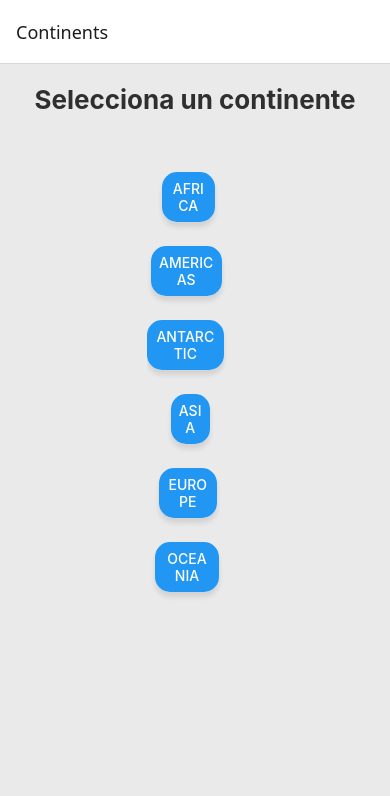
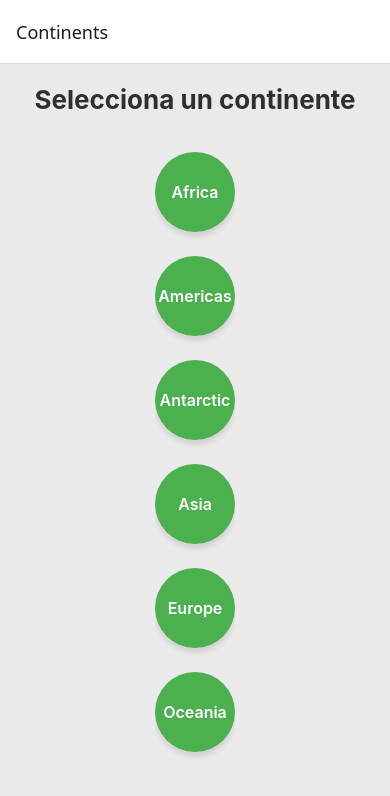
Before and after one commit to Castellon-ACM/Continentes, a React Native app: screen /Continents in a window 390 px wide. Shown: the top 796 px of the page. Built offline with nearby package versions, Linux system fonts and the light colour scheme.

Commit message:
Cambio de la vision de la app, añado botón

```diff
--- a/App.tsx
+++ b/App.tsx
@@ -5,6 +5,7 @@ import { createStackNavigator } from '@react-navigation/stack';
 import ContinentsScreen from './src/screens/ContinentsScreen';
 import CountriesScreen from './src/screens/CountriesScreen';
 import CountriesMap from './src/screens/CountriesMap';
+import BotonPaginaAnterior from './src/components/BotonPaginaAnterior';
 
 const Stack = createStackNavigator();
 
@@ -14,7 +15,15 @@ function App() {
       <Stack.Navigator initialRouteName="Continents">
         <Stack.Screen name="Continents" component={ContinentsScreen} />
         <Stack.Screen name="Countries" component={CountriesScreen} />
-        <Stack.Screen name="CountriesMap" component={CountriesMap} />
+        <Stack.Screen
+          name="CountriesMap"
+          component={CountriesMap}
+          options={({ navigation }) => ({
+            headerLeft: () => (
+              <BotonPaginaAnterior onPress={() => navigation.goBack()} />
+            ),
+          })}
+        />
       </Stack.Navigator>
     </NavigationContainer>
   );
--- a/src/adapter/CountriesAdapter.ts
+++ b/src/adapter/CountriesAdapter.ts
@@ -9,10 +9,8 @@ export class CountriesAdapter {
         const http = new HttpAxios(Config.countriesAPI);
 
         try {
-          // Obtener datos de países
           const countriesList = await http.getCountries(continent);
 
-          // Manejo de errores
           if (countriesList instanceof HttpError) {
             console.error("Error fetching countries:");
             return [];
--- /dev/null
+++ b/src/components/BotonPaginaAnterior.tsx
@@ -0,0 +1,26 @@
+import React from 'react';
+import { TouchableOpacity, Text, StyleSheet } from 'react-native';
+
+
+export default function BotonPaginaAnterior({ onPress }: { onPress: () => void }) {
+  return (
+    <TouchableOpacity style={styles.button} onPress={onPress}>
+      <Text style={styles.buttonText}>Go Back</Text>
+    </TouchableOpacity>
+  );
+}
+
+const styles = StyleSheet.create({
+  button: {
+    margin: 20,
+    padding: 15,
+    backgroundColor: '#3498db',
+    borderRadius: 10,
+    alignItems: 'center',
+  },
+  buttonText: {
+    color: '#fff',
+    fontSize: 16,
+    fontWeight: '600',
+  },
+});
--- a/src/components/ComponentForCountry.tsx
+++ b/src/components/ComponentForCountry.tsx
@@ -1,10 +1,26 @@
-import React from "react";
+import React, { useState } from "react";
 import { View, Text, TouchableOpacity, StyleSheet } from "react-native";
 import { SvgUri } from "react-native-svg";
 
-export default function CountryCard({ name, capital, flag, languages, onPress }: any) {
+export default function CountryCard({ name, capital, flag, languages, mapInfo, onPress }: any) {
+  const [showMapInfo, setShowMapInfo] = useState(false);
+
   return (
-    <TouchableOpacity onPress={onPress} style={styles.card}>
+    <View style={styles.card}>
+      <TouchableOpacity
+        style={styles.mapButton}
+        onPress={() => setShowMapInfo(!showMapInfo)}
+      >
+        <Text style={styles.mapButtonText}>Mostrar información del mapa</Text>
+      </TouchableOpacity>
+
+      {showMapInfo && (
+        <View style={styles.mapInfoContainer}>
+          <Text style={styles.mapInfoText}>{mapInfo}</Text>
+        </View>
+      )}
+
+      <TouchableOpacity onPress={onPress} style={styles.cardContent}>
         <View style={styles.flagContainer}>
           <SvgUri uri={flag} width={70} height={50} />
         </View>
@@ -14,12 +30,12 @@ export default function CountryCard({ name, capital, flag, languages, onPress }:
           <Text style={styles.languages}>Languages: {languages.join(", ")}</Text>
         </View>
       </TouchableOpacity>
+    </View>
   );
 }
 
 const styles = StyleSheet.create({
   card: {
-    flexDirection: "row",
     backgroundColor: "#f4f6f9",
     borderRadius: 10,
     padding: 15,
@@ -27,6 +43,31 @@ const styles = StyleSheet.create({
     borderColor: "#d1d8e0",
     borderWidth: 1,
     overflow: "hidden",
+  },
+  mapButton: {
+    backgroundColor: "#007bff",
+    padding: 10,
+    borderRadius: 5,
+    marginBottom: 10,
+  },
+  mapButtonText: {
+    color: "#fff",
+    textAlign: "center",
+    fontSize: 16,
+    fontWeight: "bold",
+  },
+  mapInfoContainer: {
+    backgroundColor: "#e9ecef",
+    padding: 10,
+    borderRadius: 5,
+    marginBottom: 15,
+  },
+  mapInfoText: {
+    color: "#495057",
+    fontSize: 14,
+  },
+  cardContent: {
+    flexDirection: "row",
   },
   flagContainer: {
     width: 70,
--- a/src/screens/ContinentsScreen.tsx
+++ b/src/screens/ContinentsScreen.tsx
@@ -1,5 +1,5 @@
 import React from 'react';
-import { StyleSheet, FlatList, Text, View, Button } from 'react-native';
+import { StyleSheet, FlatList, Text, View, TouchableOpacity, TextStyle, ViewStyle } from 'react-native';
 import { Region } from '../config/responses/DatosCountries';
 
 const continents = Object.values(Region).map(region => ({ name: region }));
@@ -10,12 +10,9 @@ export default function ContinentsScreen({ navigation }: any) {
     };
 
     const renderItem = ({ item }: { item: { name: string } }) => (
-        <View style={styles.listItem}>
-            <Button
-                title={item.name}
-                onPress={() => navigateToCountries(item.name)}
-            />
-        </View>
+        <TouchableOpacity style={styles.button} onPress={() => navigateToCountries(item.name)}>
+            <Text style={styles.buttonText}>{item.name}</Text>
+        </TouchableOpacity>
     );
 
     return (
@@ -47,20 +44,26 @@ const styles = StyleSheet.create({
         textAlign: 'center',
     },
     list: {
-        width: '100%',
         alignItems: 'center',
-        marginTop: 20,
     },
-    listItem: {
-        width: '80%',
+    button: {
+        width: 80,
+        height: 80,
+        borderRadius: 40,
+        backgroundColor: '#4CAF50',
+        justifyContent: 'center',
+        alignItems: 'center',
         marginVertical: 12,
-        borderRadius: 15,
-        overflow: 'hidden',
-        backgroundColor: '#fff',
         shadowColor: '#000',
         shadowOffset: { width: 0, height: 5 },
         shadowOpacity: 0.1,
         shadowRadius: 5,
         elevation: 5,
-    },
+    } as ViewStyle,
+    buttonText: {
+        color: '#fff',
+        fontSize: 16,
+        fontWeight: '600',
+        textAlign: 'center',
+    } as TextStyle,
 });
--- a/src/screens/CountriesMap.tsx
+++ b/src/screens/CountriesMap.tsx
@@ -1,5 +1,5 @@
-import { Button, Image, StyleSheet, Text, View, ScrollView } from 'react-native';
 import React from 'react';
+import { StyleSheet, Text, View, ScrollView, Image, TouchableOpacity } from 'react-native';
 import { WebView } from 'react-native-webview';
 
 export default function CountriesMap({ route, navigation }: any) {
@@ -7,30 +7,27 @@ export default function CountriesMap({ route, navigation }: any) {
 
   if (!latlng || latlng.length < 2) {
     return (
-      <View>
-        <Text>No location available for this country.</Text>
+      <View style={styles.errorContainer}>
+        <Text style={styles.errorText}>No location available for this country.</Text>
       </View>
-
     );
   }
 
-  const lat = latlng[0];
-  const lng = latlng[1];
-
+  const [lat, lng] = latlng;
   const mapURL = `https://www.openstreetmap.org/?mlat=${lat}&mlon=${lng}#map=5/${lat}/${lng}`;
 
   return (
     <ScrollView style={styles.container}>
-      <View style={styles.flagContainer}>
+      <View style={styles.headerContainer}>
         <Image source={{ uri: flag }} style={styles.flag} />
+        <Text style={styles.countryName}>{name}</Text>
       </View>
-      <View style={styles.infoContainer}>
-        <Text style={styles.title}>{name}</Text>
-        <Text style={styles.infoText}>Continent: <Text style={styles.highlight}>{continent}</Text></Text>
-        <Text style={styles.infoText}>Capital: <Text style={styles.highlight}>{capital}</Text></Text>
-        <Text style={styles.infoText}>Language: <Text style={styles.highlight}>{language}</Text></Text>
-        <Text style={styles.infoText}>Population: <Text style={styles.highlight}>{population}</Text></Text>
-        <Text style={styles.coordinatesText}>Latitude: {lat}, Longitude: {lng}</Text>
+      <View style={styles.detailsContainer}>
+        <Text style={styles.detailText}>Continent: <Text style={styles.boldText}>{continent}</Text></Text>
+        <Text style={styles.detailText}>Capital: <Text style={styles.boldText}>{capital}</Text></Text>
+        <Text style={styles.detailText}>Language: <Text style={styles.boldText}>{language}</Text></Text>
+        <Text style={styles.detailText}>Population: <Text style={styles.boldText}>{population}</Text></Text>
+        <Text style={styles.coordinates}>Coordinates: {lat}, {lng}</Text>
       </View>
       <View style={styles.mapContainer}>
         <WebView
@@ -39,73 +36,91 @@ export default function CountriesMap({ route, navigation }: any) {
           style={styles.map}
         />
       </View>
-
+      <TouchableOpacity style={styles.button} onPress={() => navigation.goBack()}>
+        <Text style={styles.buttonText}>Back to Countries</Text>
+      </TouchableOpacity>
     </ScrollView>
   );
 }
+
 const styles = StyleSheet.create({
   container: {
     flex: 1,
-    padding: 15,
-    backgroundColor: '#eaeaea',
+    backgroundColor: '#f5f5f5',
   },
-  flagContainer: {
+  errorContainer: {
+    flex: 1,
+    justifyContent: 'center',
     alignItems: 'center',
-    marginBottom: 20,
+    backgroundColor: '#fff',
+  },
+  errorText: {
+    fontSize: 18,
+    color: '#d9534f',
+    textAlign: 'center',
+  },
+  headerContainer: {
+    alignItems: 'center',
+    padding: 20,
+    backgroundColor: '#3498db',
+    borderBottomLeftRadius: 20,
+    borderBottomRightRadius: 20,
   },
   flag: {
-    width: 90,
-    height: 55,
-    borderRadius: 10,
+    width: 100,
+    height: 60,
+    borderRadius: 8,
     marginBottom: 12,
   },
-  infoContainer: {
-    marginBottom: 20,
+  countryName: {
+    fontSize: 28,
+    fontWeight: '700',
+    color: '#fff',
+  },
+  detailsContainer: {
+    padding: 20,
     backgroundColor: '#fff',
-    borderRadius: 12,
-    padding: 14,
-    elevation: 6,
+    margin: 15,
+    borderRadius: 10,
     shadowColor: '#000',
-    shadowOffset: { width: 0, height: 5 },
-    shadowOpacity: 0.15,
-    shadowRadius: 8,
+    shadowOffset: { width: 0, height: 2 },
+    shadowOpacity: 0.1,
+    shadowRadius: 5,
+    elevation: 3,
   },
-  title: {
-    fontSize: 26,
-    fontWeight: '700',
-    textAlign: 'center',
-    color: '#2f2f2f',
-    marginBottom: 12,
-  },
-  infoText: {
+  detailText: {
     fontSize: 16,
-    color: '#555',
+    color: '#333',
     marginBottom: 8,
   },
-  highlight: {
-    fontWeight: 'bold',
-    color: '#3498db',
+  boldText: {
+    fontWeight: '600',
+    color: '#2c3e50',
   },
-  coordinatesText: {
-    fontSize: 16,
-    color: '#444',
-    marginTop: 8,
+  coordinates: {
+    fontSize: 14,
+    color: '#7f8c8d',
+    marginTop: 10,
   },
   mapContainer: {
-    marginVertical: 20,
-    borderRadius: 12,
+    marginHorizontal: 15,
+    borderRadius: 10,
     overflow: 'hidden',
-    elevation: 6,
-    shadowColor: '#000',
-    shadowOffset: { width: 0, height: 5 },
-    shadowOpacity: 0.15,
-    shadowRadius: 8,
+    height: 400,
   },
   map: {
-    width: '100%',
-    height: 420,
+    flex: 1,
   },
-  buttonContainer: {
-    marginTop: 12,
+  button: {
+    margin: 20,
+    padding: 15,
+    backgroundColor: '#e74c3c',
+    borderRadius: 10,
+    alignItems: 'center',
+  },
+  buttonText: {
+    color: '#fff',
+    fontSize: 16,
+    fontWeight: '600',
   },
 });
--- a/src/screens/CountriesScreen.tsx
+++ b/src/screens/CountriesScreen.tsx
@@ -98,4 +98,36 @@ const styles = StyleSheet.create({
       fontSize: 18,
       color: "#666",
   },
+  countryCard: {
+      flexDirection: "row",
+      alignItems: "center",
+      padding: 12,
+      marginVertical: 8,
+      backgroundColor: "#fff",
+      borderRadius: 8,
+      shadowColor: "#000",
+      shadowOffset: { width: 0, height: 2 },
+      shadowOpacity: 0.1,
+      shadowRadius: 4,
+      elevation: 3,
+  },
+  flag: {
+      width: 50,
+      height: 30,
+      marginRight: 12,
+      borderRadius: 4,
+  },
+  infoContainer: {
+      flex: 1,
+  },
+  countryName: {
+      fontSize: 18,
+      fontWeight: "600",
+      color: "#000",
+      marginBottom: 4,
+  },
+  countryDetail: {
+      fontSize: 14,
+      color: "#555",
+  },
 });
```
Lines whose indentation alone changed are shown as unchanged.
